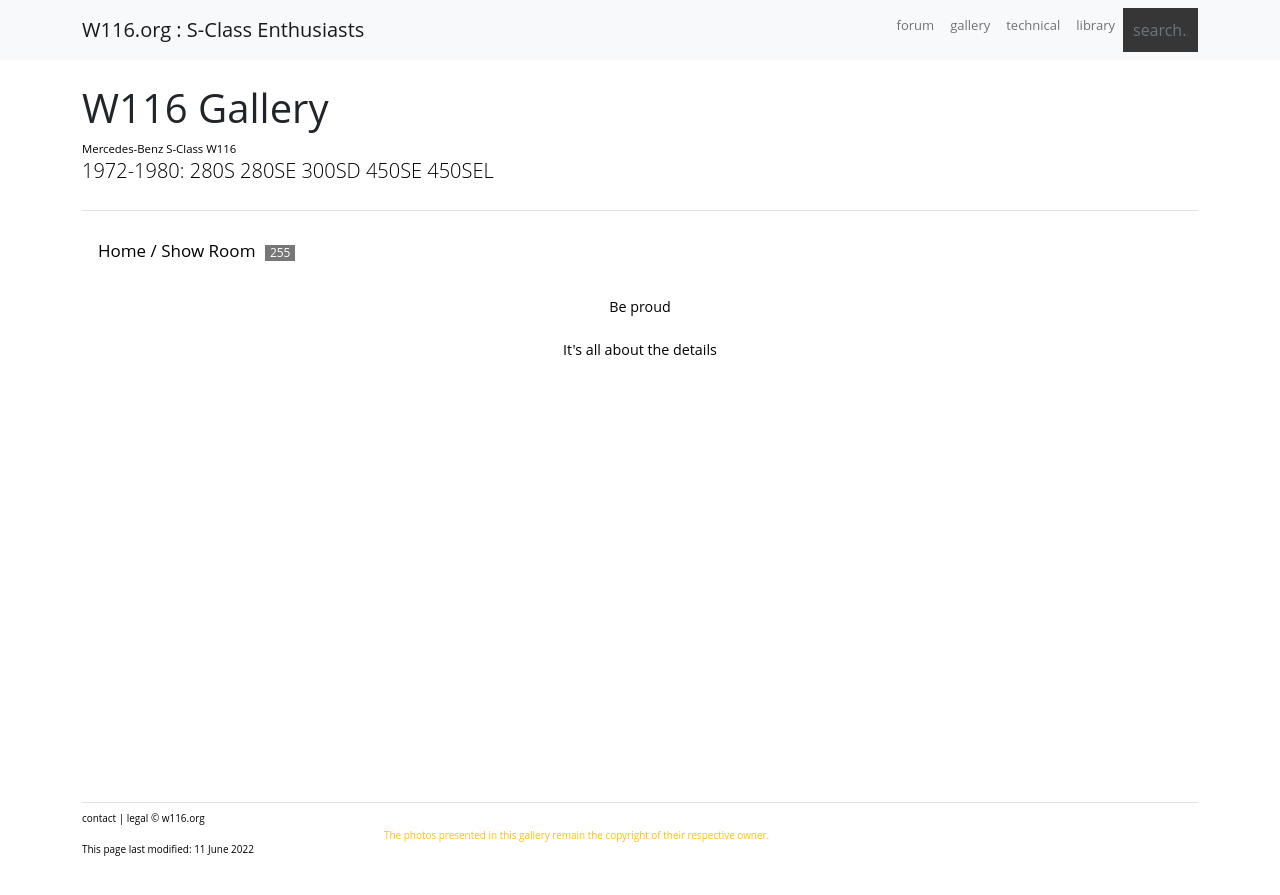
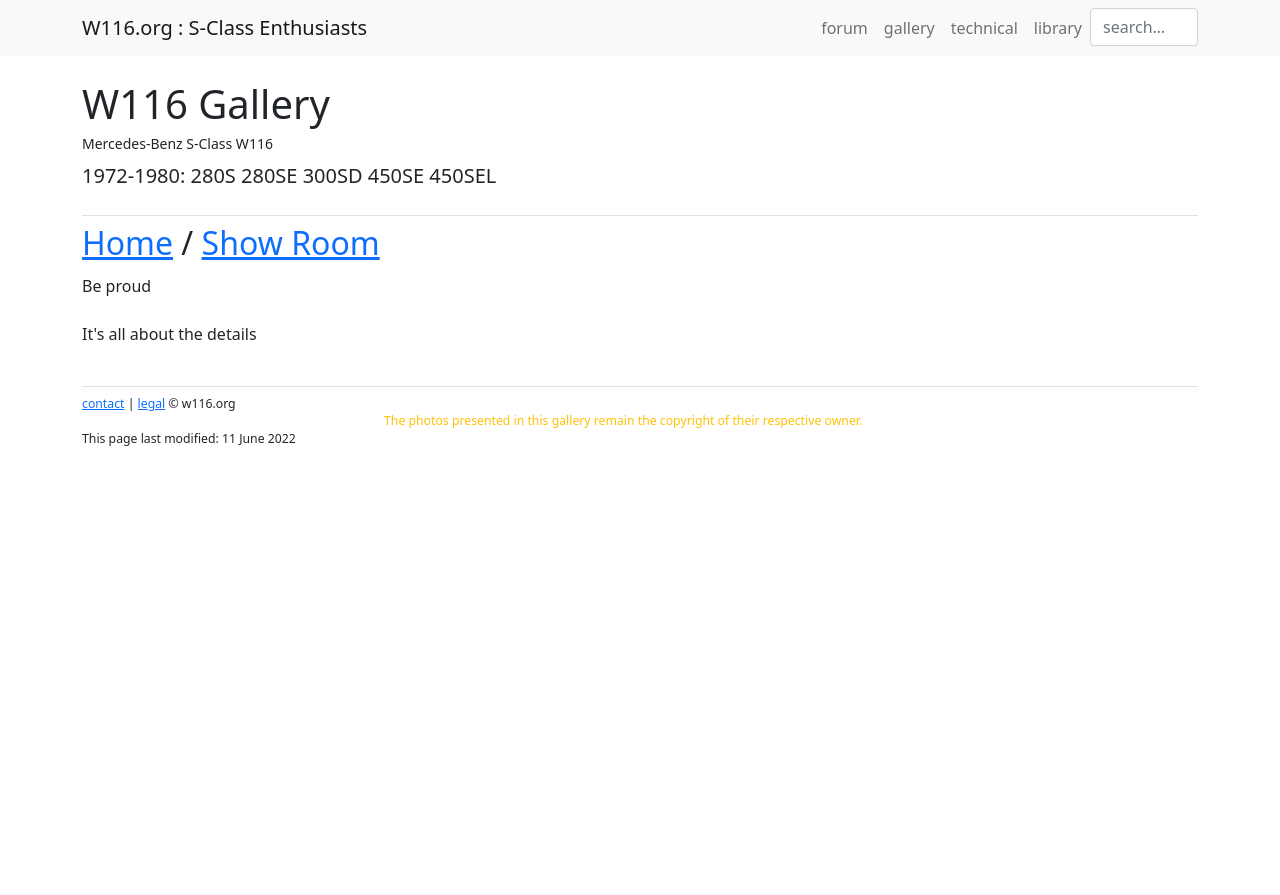
Before and after one commit to W116org/gallery, a Jekyll site: the page built from show_room/index.html, in a window 1280 px wide. Shown: the top 895 px of the page. Built offline with Jekyll 4.4.1, drawn with Linux system fonts in a browser that asks for light colours.

Commit message:
Update default.html

```diff
--- a/_layouts/default.html
+++ b/_layouts/default.html
@@ -6,7 +6,6 @@
 <meta name="publisher" content="{{site.publisher}}">
 <meta name="keywords" content="{{site.keywords}}">
 <link rel="stylesheet" href="https://cdn.jsdelivr.net/npm/bootstrap@5.0.0/dist/css/bootstrap.min.css" integrity="sha384-wEmeIV1mKuiNpC+IOBjI7aAzPcEZeedi5yW5f2yOq55WWLwNGmvvx4Um1vskeMj0" crossorigin="anonymous">
-<link rel="stylesheet" type="text/css" href="https://w116org.github.io/gallery/modus.css">
 <title>
 	{{site.title}}
 </title>
```
